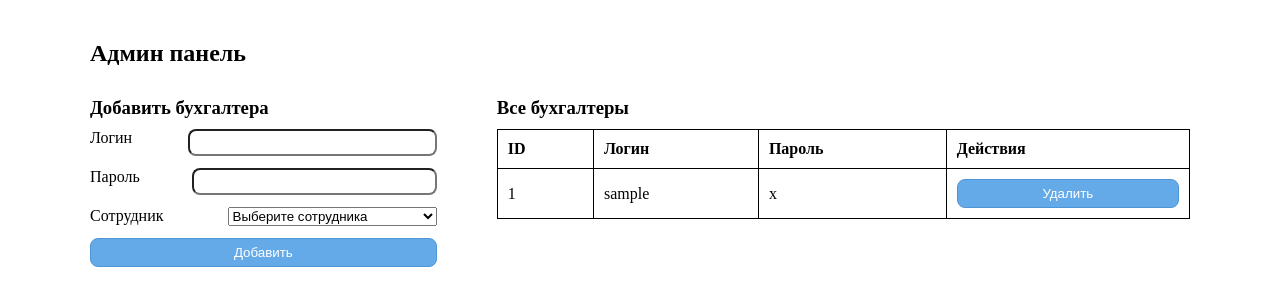
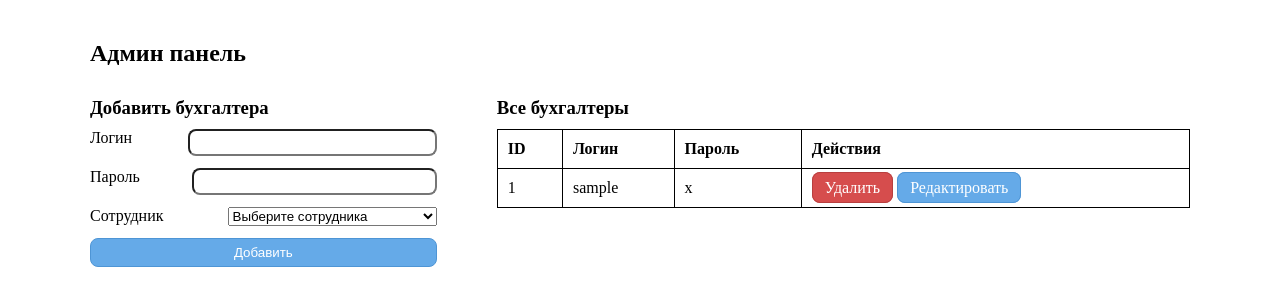
Before and after one commit to lisantov/pop-it-mvc, a PHP site: template views/site/admin.php in a window 1280 px wide. Shown: the part 68-374 px from the top of the page. Run offline with PHP 8.4, Linux system fonts and the light colour scheme; the template is opened without the code that fills it: most values are stand-ins (such as "Sample title", 1, 10 or a date in 2020); data that the repository does not hold is empty.

Commit message:
Add: now only free employee can be used for user. User redact for admin

```diff
--- a/public/css/main.css
+++ b/public/css/main.css
@@ -81,14 +81,20 @@ input:hover {
     box-shadow: 0 0 6px #0000003D;
 }
 
-button {
+button, .button {
     padding: 6px 12px;
     border-radius: 8px;
     background-color: #65aae8;
     border: 1px solid #4e95d5;
     cursor: pointer;
     color: #FFFFFF;
+    text-decoration: none;
     transition: 0.25s ease-in-out;
+}
+
+button.danger, .button.danger {
+    background-color: #d64d4d;
+    border-color: #b83f3f;
 }
 
 button:hover {
--- a/routes/web.php
+++ b/routes/web.php
@@ -8,6 +8,8 @@ Route::add(['GET', 'POST'], 'admin', [Controllers\Site::class, 'admin'])
     ->middleware('auth', 'role:admin');
 Route::add(['GET', 'POST'], 'admin/delete', [Controllers\Site::class, 'deleteFinancist'])
     ->middleware('auth', 'role:admin');
+Route::add(['GET', 'POST'], 'admin/edit', [Controllers\Site::class, 'editFinancist'])
+    ->middleware('auth', 'role:admin');
 Route::add('GET', 'financist', [Controllers\Site::class, 'financist'])
     ->middleware('auth', 'role:financist');
 Route::add(['GET', 'POST'], 'login', [Controllers\Site::class, 'login']);
--- a/views/site/admin.php
+++ b/views/site/admin.php
@@ -35,10 +35,8 @@
                     <td><?= htmlspecialchars($financist->login) ?></td>
                     <td><?= $financist->password ?></td>
                     <td>
-                        <form action="admin/delete" method="get">
-                            <input type="text" name="id" hidden value="<?= $financist->id ?>">
-                            <button type="submit">Удалить</button>
-                        </form>
+                        <a class="button danger" href="admin/delete?id=<?= $financist->id ?>" type="submit">Удалить</a>
+                        <a class="button" href="admin/edit?id=<?= $financist->id ?>" type="submit">Редактировать</a>
                     </td>
                 </tr>
             <?php endforeach; ?>
```
Also changed, not shown: app/Controllers/Site.php (+20 -1 lines), views/site/updateFinancist.php (added, +7 -0 lines).
